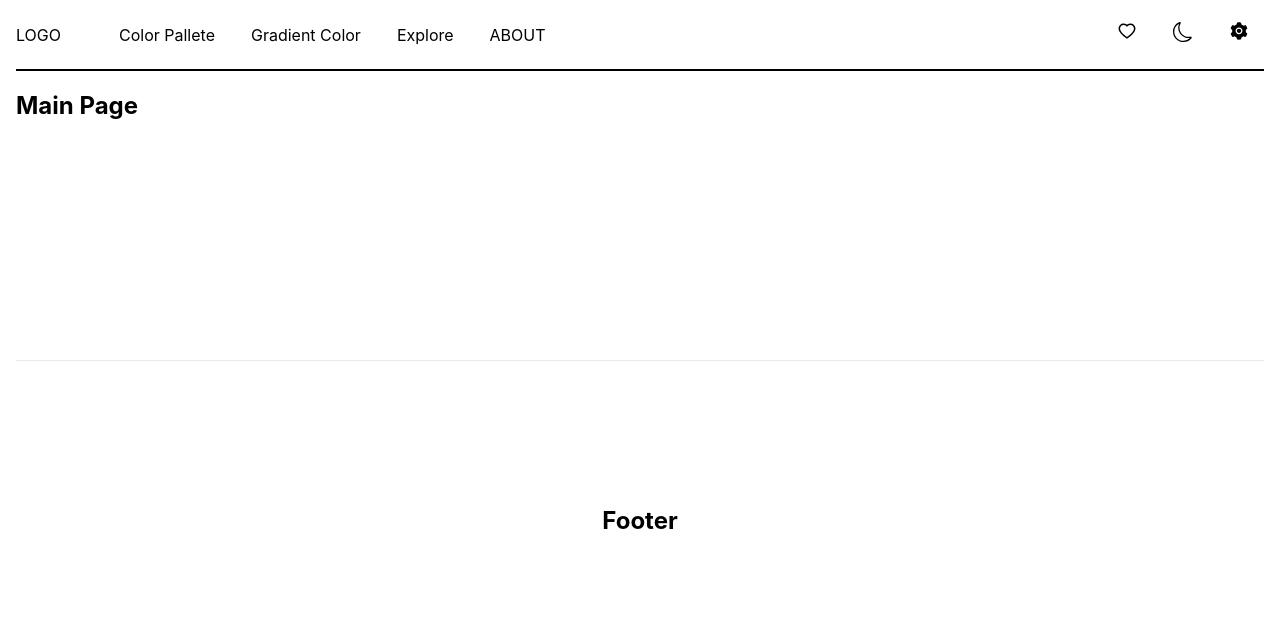
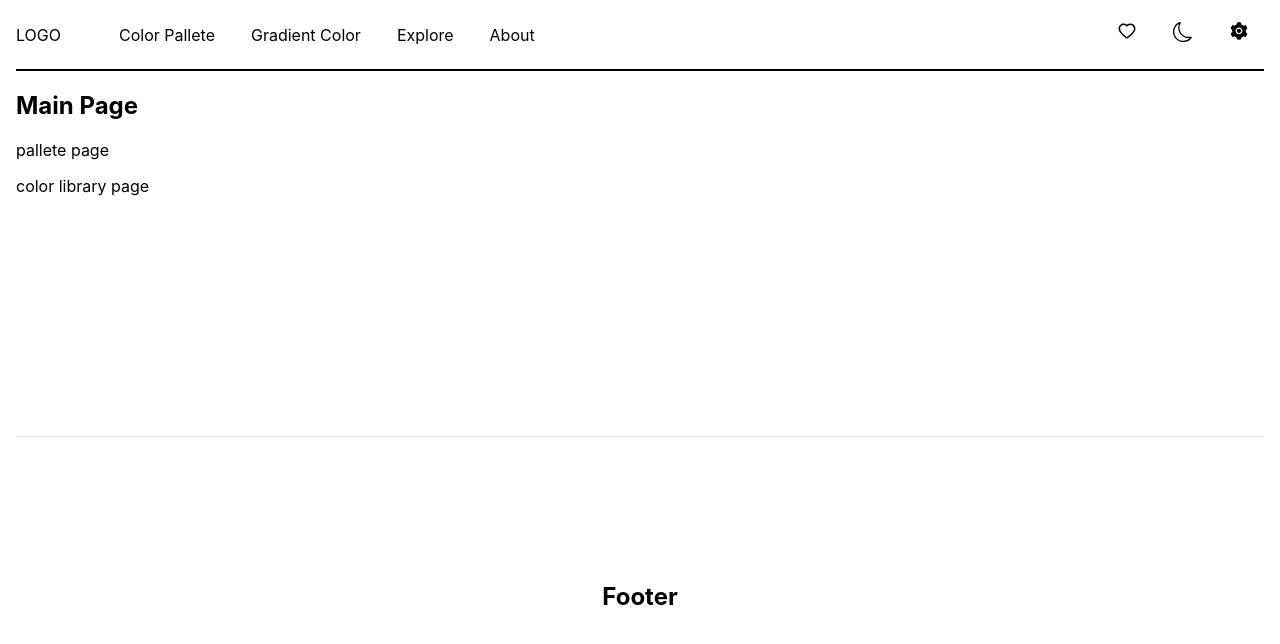
Before and after one commit to abdulmuqeet1/ColorPAL, a Next.js app: page / in a window 1280 px wide. Shown: the top 644 px of the page. Built offline with nearby package versions, Linux system fonts and the light colour scheme.

Commit message:
redux addition

```diff
--- a/components/layout/layout.tsx
+++ b/components/layout/layout.tsx
@@ -87,7 +87,7 @@ const Layout = ({ children }: Props) => {
                 </Link>
 
                 <Link href="/" passHref>
-                  <li>ABOUT</li>
+                  <li>About</li>
                 </Link>
               </ul>
             </nav>
--- a/package.json
+++ b/package.json
@@ -13,6 +13,8 @@
     "react": "17.0.2",
     "react-dom": "17.0.2",
     "react-icons": "^4.2.0",
+    "react-redux": "^7.2.5",
+    "redux": "^4.1.1",
     "sass": "^1.42.1"
   },
   "devDependencies": {
--- a/pages/index.tsx
+++ b/pages/index.tsx
@@ -4,6 +4,8 @@ const Home: NextPage = () => {
   return (
     <div>
       <h2>Main Page</h2>
+      <p>pallete page </p>
+      <p>color library page</p>
     </div>
   );
 };
```
Also changed, not shown: 1 other file (tests, documents, lock files or other folders).
